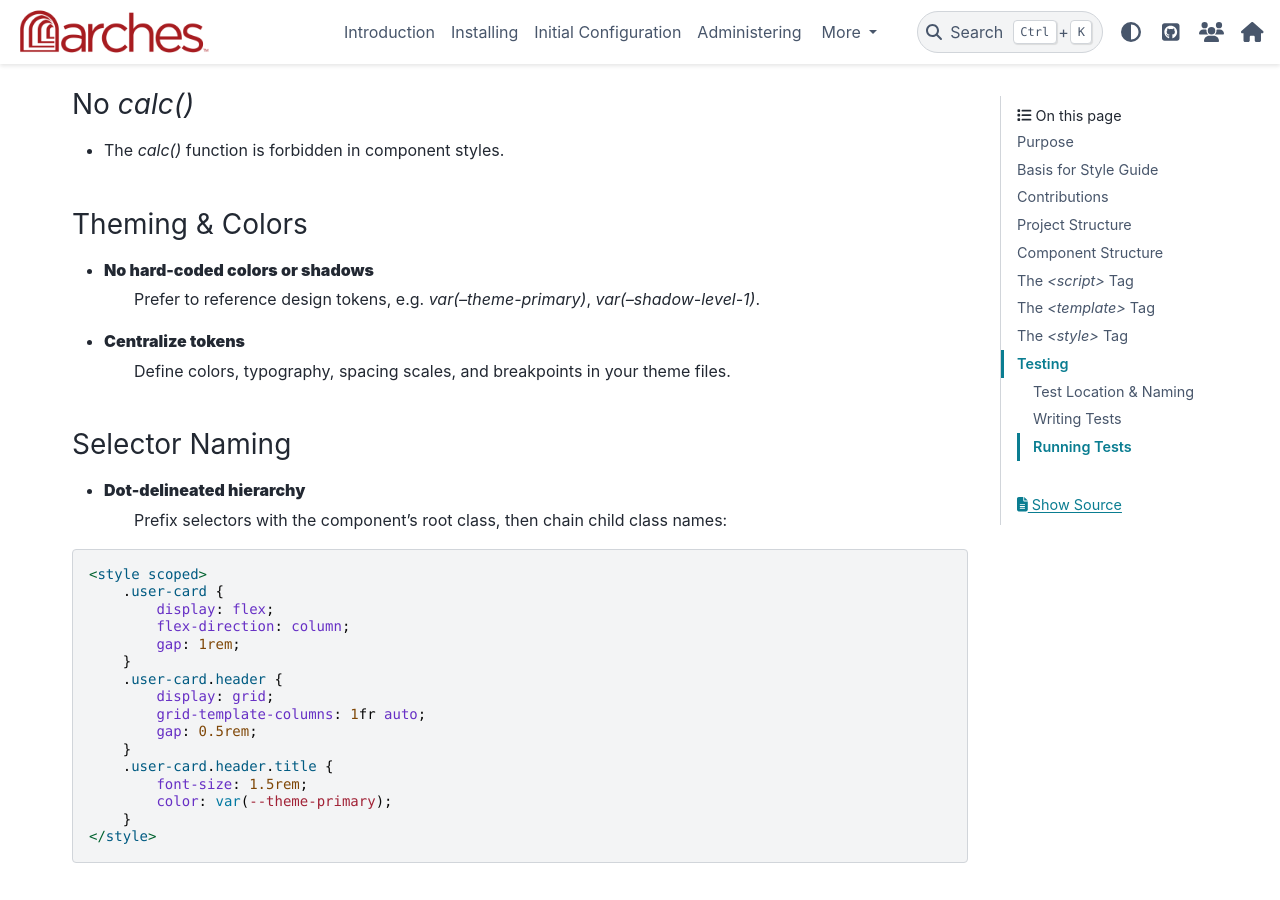
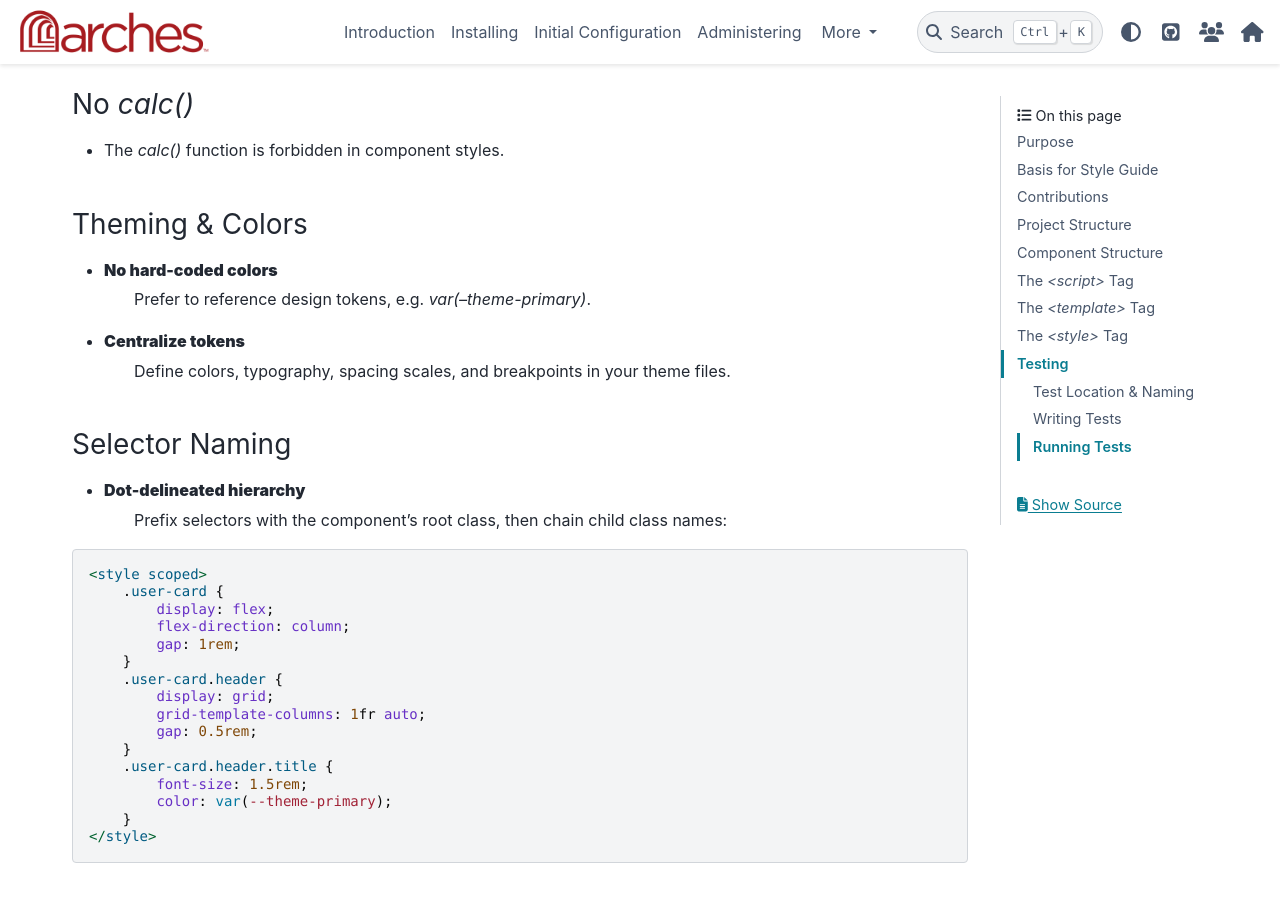
Before and after one commit to archesproject/arches-docs, a Sphinx documentation site: the page built from docs/developing/vue/arches-vue-styleguide.rst, in a window 1280 px wide and 900 px high, scrolled down 13074 px. Built offline with Sphinx 7.4.7 and the PyData theme 0.15.4, drawn with Linux system fonts in a browser that asks for light colours; some of the changed text lies outside the part shown.

Commit message:
nit #481

```diff
--- a/docs/developing/vue/arches-vue-styleguide.rst
+++ b/docs/developing/vue/arches-vue-styleguide.rst
@@ -657,8 +657,8 @@
 Theming & Colors
 ~~~~~~~~~~~~~~~~
 
-- **No hard-coded colors or shadows**
-    Prefer to reference design tokens, e.g. `var(--theme-primary)`, `var(--shadow-level-1)`.
+- **No hard-coded colors**
+    Prefer to reference design tokens, e.g. `var(--theme-primary)`.
 - **Centralize tokens**
     Define colors, typography, spacing scales, and breakpoints in your theme files.
 
```
Also changed, not shown: other parts of docs/developing/vue/arches-vue-styleguide.rst (+1 -1 lines).
